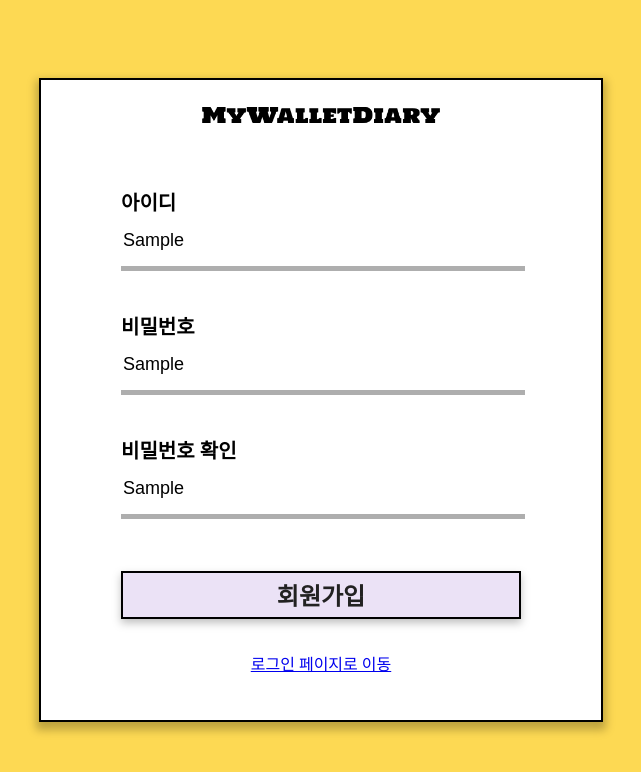
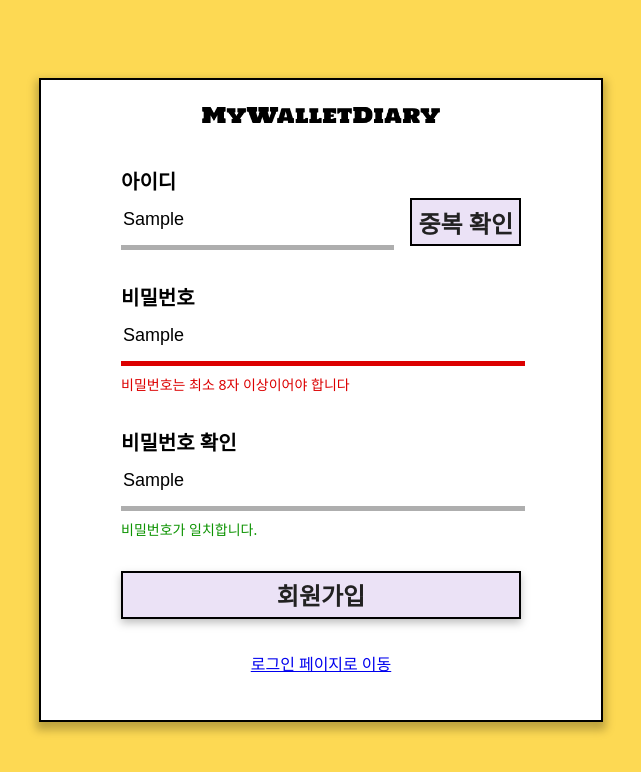
Before and after one commit to Noeyso/my-wallet-diary-frontend, a Next.js app: page /signup in a window 1280 px wide. Both pictures are taken after typing "Sample", "Sample", "Sample" into the empty fields and a click on the button "회원가입". Shown: the top 772 px of the page, without its empty margins (319-960 px from the left). Built offline with nearby package versions, Linux system fonts and the light colour scheme; no server answers.

Commit message:
MWD-10 회원가입 ID/PW 조건 검사

```diff
--- a/src/hooks/useModal.tsx
+++ b/src/hooks/useModal.tsx
@@ -1,5 +1,6 @@
 import React, { useContext } from "react";
 import { ModalsDispatchContext } from "../context/ModalsContext";
+import AlertModal from "../components/modal/AlertModal";
 
 const useModal = () => {
 	const { open, close, closeLast } = useContext(ModalsDispatchContext);
@@ -14,10 +15,15 @@ const useModal = () => {
 	const closeLastModal = () => {
 		closeLast();
 	};
+
+	const openAlertModal = (message: string, props?: any) => {
+		open(() => <AlertModal content={message} />, props);
+	};
 	return {
 		openModal,
 		closeModal,
 		closeLastModal,
+		openAlertModal,
 	};
 };
 export default useModal;
--- a/src/pages/_app.tsx
+++ b/src/pages/_app.tsx
@@ -12,12 +12,11 @@ function MyApp({ Component, pageProps }) {
 	const router = useRouter();
 
 	useEffect(() => {
-		const isLoggedIn = checkLoginStatus(); // Implement this function
+		const isLoggedIn = checkLoginStatus();
 
 		if (!isLoggedIn && !router.pathname.includes("sign")) {
 			router.push("/signin");
 		} else if (isLoggedIn) {
-			// Redirect to the main page if logged in and on the login or default page
 			router.push("/main");
 		}
 	}, [router]);
@@ -28,14 +27,12 @@ function MyApp({ Component, pageProps }) {
 		return false;
 	};
 
-	// Determine the layout based on the route
 	const getLayout = () => {
 		if (router.pathname.startsWith("/signin") || router.pathname.startsWith("/signup")) {
 			return (page) => <SignLayout>{page}</SignLayout>;
 		}
 		return (page) => <MainLayout>{page}</MainLayout>;
 	};
-	// Apply the layout
 	const layout = getLayout();
 
 	return (
--- a/src/pages/signin.tsx
+++ b/src/pages/signin.tsx
@@ -1,14 +1,13 @@
 import styled from "@emotion/styled";
-import Image from "next/image";
 import React from "react";
 import { useForm } from "react-hook-form";
-import { FlexCenter, FlexCenterV, FlexColumn, FlexColumnCenterV } from "../styles/flex";
+import { FlexColumnCenterV } from "../styles/flex";
 import axios from "axios";
 import { useRouter } from "next/router";
 import Link from "next/link";
 import useModal from "../hooks/useModal";
 import AlertModal from "../components/modal/AlertModal";
-import { ErrorMessage } from "../styles/text";
+import { StatusMessage } from "../styles/text";
 
 export const Container = styled.div`
 	display: flex;
@@ -32,18 +31,19 @@ export const Label = styled.label`
 	font-weight: 700;
 	line-height: normal;
 `;
-export const Input = styled.input`
+export const Input = styled.input<{ isError?: boolean }>`
 	width: 100%;
 	height: 3rem;
 	border: none;
-	border-bottom: 5px solid #aeaeae;
+	border-bottom: 5px solid ${({ isError }) => (isError ? "#DC0000" : "#aeaeae")};
 	font-size: 18px;
 	:focus {
 		outline: none;
+		border-bottom: 5px solid ${({ isError }) => (isError ? "#DC0000" : "#ebe2f6")};
 	}
 `;
 
-export const Button = styled.button`
+export const SignButton = styled.button`
 	width: 100%;
 	height: 3rem;
 	border: 2px solid #000;
@@ -77,12 +77,11 @@ const signin = () => {
 		watch,
 		formState: { isSubmitting, isSubmitted, errors },
 		getValues,
-	} = useForm<{ id: string; pw: string }>({ mode: "onSubmit" });
+	} = useForm<{ id: string; pw: string }>({ mode: "onChange" });
 
 	const router = useRouter();
 
 	const login = async () => {
-		console.log("login");
 		try {
 			const param = {
 				id: watch("id"),
@@ -90,7 +89,6 @@ const signin = () => {
 			};
 			const res = await axios.post("http://localhost:5000/signin", param);
 
-			console.log(res.data);
 			const { flag, token } = res.data;
 			if (!flag) {
 				// router.push("/signup");
@@ -104,7 +102,6 @@ const signin = () => {
 		}
 	};
 	const onSubmit = () => {
-		console.log("onsubmit");
 		login();
 	};
 	return (
@@ -118,7 +115,7 @@ const signin = () => {
 							placeholder="아이디를 입력하세요."
 							{...register("id", { required: "아이디를 입력해주세요." })}
 						/>
-						{errors.id && <ErrorMessage>{errors.id.message}</ErrorMessage>}
+						{errors.id && <StatusMessage>{errors.id.message}</StatusMessage>}
 					</FlexColumnCenterV>
 					<FlexColumnCenterV fullW>
 						<Label>비밀번호</Label>
@@ -127,11 +124,11 @@ const signin = () => {
 							placeholder="비밀번호를 입력하세요."
 							{...register("pw", { required: "비밀번호를 입력해주세요." })}
 						/>
-						{errors.pw && <ErrorMessage>{errors.pw.message}</ErrorMessage>}
+						{errors.pw && <StatusMessage>{errors.pw.message}</StatusMessage>}
 					</FlexColumnCenterV>
 				</FlexColumnCenterV>
 				<FlexColumnCenterV gap={2} flex={1}>
-					<Button type="submit">로그인</Button>
+					<SignButton type="submit">로그인</SignButton>
 					<span style={{ width: "100%", textAlign: "center" }}>
 						계정이 없으신가요? <Link href="/signup">가입</Link>
 					</span>
--- a/src/pages/signup.tsx
+++ b/src/pages/signup.tsx
@@ -1,73 +1,146 @@
 import React from "react";
-import { Button, Container, Form, Input, Label } from "./signin";
-import Image from "next/image";
+import { Container, Form, Input, Label, SignButton } from "./signin";
 import { useForm } from "react-hook-form";
-import { FlexColumn, FlexColumnCenterV } from "../styles/flex";
+import { FlexCenterV, FlexColumnCenterV } from "../styles/flex";
 import axios from "axios";
 import Link from "next/link";
+import { StatusMessage } from "../styles/text";
+import { Button } from "../styles/button";
+import useModal from "../hooks/useModal";
 
 const signup = (props) => {
 	const {
 		register,
 		handleSubmit,
 		watch,
-		formState: { isSubmitting, isSubmitted, errors },
+		formState: { errors },
 		getValues,
-	} = useForm<{ id: string; pw: string; pwConfirm: string }>({ mode: "onSubmit" });
+	} = useForm<{ id: string; pw: string; pwConfirm: string }>({ mode: "onChange" });
+	const [idBlurTrigger, setIdBlurTrigger] = React.useState(false);
+	const [isValidId, setIsValidId] = React.useState(false);
+
+	const { openAlertModal } = useModal();
+
+	const checkId = async () => {
+		try {
+			setIdBlurTrigger(true);
+			const param = {
+				id: watch("id"),
+			};
+
+			const res = await axios.post("http://localhost:5000/checkId", param);
+
+			if (res.status === 200) {
+				if (res.data.flag) {
+					setIsValidId(true);
+				} else {
+					setIsValidId(false);
+				}
+			}
+		} catch (e) {
+			console.error(e);
+		}
+	};
 
 	const join = async () => {
 		try {
 			const param = {
-				id: "123",
-				password: "123",
+				id: watch("id"),
+				password: watch("pw"),
 			};
-
 			const res = await axios.post("http://localhost:5000/signup", param);
-
-			console.log(res.data);
 		} catch (e) {
 			console.error(e);
 		}
 	};
+
 	const onSubmit = () => {
-		console.log("sign up");
+		if (!idBlurTrigger) {
+			openAlertModal("아이디 중복 확인을 해주세요.");
+			return;
+		}
+		if (!isValidId) {
+			openAlertModal("중복된 아이디입니다.");
+			return;
+		}
+
 		join();
 	};
 
 	return (
 		<Container>
 			<Form onSubmit={handleSubmit(onSubmit)}>
-				<FlexColumnCenterV gap={2.5} flex={3}>
+				<FlexColumnCenterV gap={2} flex={3}>
 					<FlexColumnCenterV fullW>
 						<Label>아이디</Label>
-						<Input
-							id="id"
-							placeholder="아이디를 입력하세요."
-							{...register("id", { required: "아이디를 입력해주세요." })}
-						/>
-						{errors.id && <span>{errors.id.message}</span>}
+						<FlexCenterV fullW justifyContent="space-between" gap={1}>
+							<Input
+								id="id"
+								placeholder="아이디를 입력하세요."
+								{...register("id", {
+									required: "아이디를 입력해주세요.",
+									minLength: {
+										value: 5,
+										message: "아이디는 최소 5자 이상이어야 합니다",
+									},
+								})}
+								isError={watch("id") && !!errors.id}
+							/>
+
+							<Button
+								onClick={() => {
+									const id = watch("id");
+									if (id && id.length >= 5) checkId();
+								}}
+							>
+								중복 확인
+							</Button>
+						</FlexCenterV>
+						{watch("id") && !!errors.id && <StatusMessage>{errors.id.message}</StatusMessage>}
+						{idBlurTrigger && !isValidId && <StatusMessage>이미 존재하는 아이디입니다.</StatusMessage>}
+						{idBlurTrigger && isValidId && <StatusMessage status="valid">사용 가능한 아이디입니다.</StatusMessage>}
 					</FlexColumnCenterV>
 					<FlexColumnCenterV fullW>
 						<Label>비밀번호</Label>
 						<Input
 							id="pw"
 							placeholder="비밀번호를 입력하세요."
-							{...register("pw", { required: "비밀번호를 입력해주세요." })}
+							{...register("pw", {
+								required: "비밀번호를 입력해주세요.",
+								minLength: {
+									value: 8,
+									message: "비밀번호는 최소 8자 이상이어야 합니다",
+								},
+								validate: (value) =>
+									/^(?=.*[A-Za-z])(?=.*\d).{8,}$/.test(value) || "비밀번호는 숫자와 영문자를 조합해서 만들어야 합니다.",
+							})}
+							isError={watch("pw") && !!errors.pw}
 						/>
-						{errors.pw && <span>{errors.pw.message}</span>}
+						{watch("pw") && !!errors.pw && <StatusMessage>{errors.pw.message}</StatusMessage>}
+						{watch("pw") && !errors.pw && <StatusMessage status="valid">사용 가능한 비밀번호입니다.</StatusMessage>}
 					</FlexColumnCenterV>
 					<FlexColumnCenterV fullW>
 						<Label>비밀번호 확인</Label>
 						<Input
 							id="pwConfirm"
 							placeholder="비밀번호를 재입력하세요."
-							{...register("pwConfirm", { required: "비밀번호를 한 번 더 입력해주세요." })}
+							{...register("pwConfirm", {
+								required: "비밀번호를 한 번 더 입력해주세요.",
+								validate: (value) => {
+									const pw = getValues("pw");
+									return pw === value || "비밀번호가 일치하지 않습니다.";
+								},
+							})}
+							isError={watch("pwConfirm") && !!errors.pwConfirm}
 						/>
-						{errors.pw && <span>{errors.pw.message}</span>}
+						{watch("pwConfirm") && !!errors.pwConfirm && <StatusMessage>{errors.pwConfirm.message}</StatusMessage>}
+						{watch("pwConfirm") && !errors.pwConfirm && (
+							<StatusMessage status="valid">비밀번호가 일치합니다.</StatusMessage>
+						)}
 					</FlexColumnCenterV>
 				</FlexColumnCenterV>
 				<FlexColumnCenterV gap={2} flex={1}>
-					<Button type="submit">회원가입</Button>
+					<SignButton type="submit">회원가입</SignButton>
 					<span style={{ width: "100%", textAlign: "center" }}>
 						<Link href="/signin">로그인 페이지로 이동</Link>
 					</span>
--- /dev/null
+++ b/src/styles/button.ts
@@ -0,0 +1,17 @@
+import styled from "@emotion/styled";
+
+export const Button = styled.button<{ width?: number; full?: boolean; color?: string }>`
+	width: ${({ width, full }) => (full ? "100%" : width ? `${width}px` : "auto")};
+	height: 3rem;
+	border: 2px solid #000;
+	background: #ebe2f6;
+	cursor: pointer;
+
+	color: #222;
+	font-family: Noto Sans;
+	font-size: 24px;
+	font-style: normal;
+	font-weight: 700;
+	line-height: normal;
+	white-space: nowrap;
+`;
--- a/src/styles/flex.ts
+++ b/src/styles/flex.ts
@@ -16,6 +16,7 @@ export const Flex = styled.div<{
 	marginLeft?: number;
 	marginRight?: number;
 	flex?: number;
+	justifyContent?: "center" | "flex-start" | "flex-end" | "space-between" | "space-around";
 }>`
 	display: flex;
 	width: ${({ fullW }) => (fullW ? "100%" : "auto")};
@@ -32,6 +33,7 @@ export const Flex = styled.div<{
 	margin-left: ${({ marginLeft }) => marginLeft}rem;
 	margin-right: ${({ marginRight }) => marginRight}rem;
 	flex: ${({ flex }) => flex};
+	justify-content: ${({ justifyContent }) => justifyContent};
 `;
 
 export const FlexCenterV = styled(Flex)`
--- a/src/styles/text.ts
+++ b/src/styles/text.ts
@@ -1,7 +1,7 @@
 import styled from "@emotion/styled";
 
-export const Text = styled.span`
-	color: #222;
+export const Text = styled.span<{ color?: string }>`
+	color: ${({ color, theme }) => color || "#222"};
 	text-align: center;
 	font-family: Noto Sans;
 	font-size: 1.125rem;
@@ -15,10 +15,11 @@ export const Text = styled.span`
 	user-select: none; /* 표준 구문 */
 `;
 
-export const ErrorMessage = styled(Text)`
+export const StatusMessage = styled(Text)<{ status?: "valid" | "invalid" | "warning" | "info" }>`
 	text-align: center;
 	font-weight: 400;
 	font-size: 0.875rem;
 	text-align: start;
-	color: ${({ theme }) => theme.color.red};
+	color: ${({ status, theme }) => (status ? (status === "valid" ? "#0C9300" : theme.color.red) : theme.color.red)};
+	padding-top: 0.5rem;
 `;
```
Also changed, not shown: 1 other file (tests, documents, lock files or other folders).
